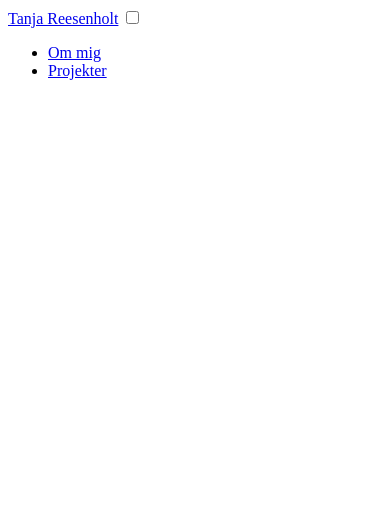
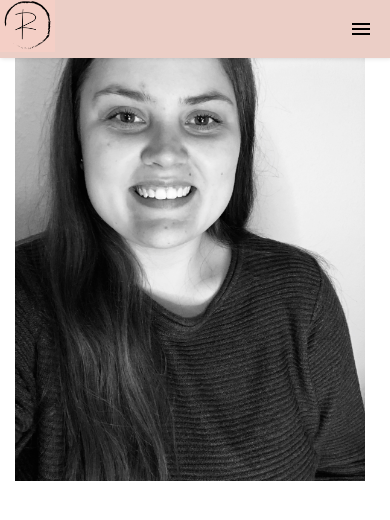
Before and after one commit to tanj8250/TanjaPortfolio, a plain HTML site: page index.html in a window 390 px wide. Drawn offline with Linux system fonts and the light colour scheme.

Commit message:
burger menu
stylet nav bar og burger menu

```diff
--- a/index.html
+++ b/index.html
@@ -10,8 +10,9 @@
     <title>Tanja Reesenholt</title>
 </head>
 <body>
+    <!--menu navigationen-->
     <header class="menu-bar">
-        <a href="/" class="logo">Tanja Reesenholt</a>
+        <img class="logoR" src="images/logoR.png" width="55" alt="logo">
         <input class="btn-menu" type="checkbox" id="btn-menu" />
         <label class="menu-icon" for="btn-menu"><span class="nav-icon"></span></label>
         <ul class="menu">
@@ -19,5 +20,8 @@
             <li><a href="#projekter">Projekter</a></li>
         </ul>
     </header>
+    <section>
+        <img class="mig" src="images/mig.jpeg" width="350" alt="mig">
+    </section>
 </body>
 </html>
--- a/style.css
+++ b/style.css
@@ -0,0 +1,162 @@
+/*defineret mine farver*/
+:root{
+    --brand-primary:#EBCEC6;
+    --brand-secondary:#C6C9C0;
+    --brand-tertiary:#A0AE97;
+    --brand-quaternary:#676360;
+}
+
+body{
+    margin: 0;
+    padding: 0;
+
+}
+
+/*menu navigation*/
+
+/*farve på tekst*/
+a{
+    color: #000000;
+}
+
+.menu-bar{
+    background-color:var(--brand-primary);
+    box-shadow: 1px 1px 4px 0 rgba(0,0,0,.1);
+    position: fixed;
+    width: 100%;
+    z-index: 3;
+}
+
+/*styling af udsende på skrift*/
+
+.menu-bar ul{
+    margin: 0;
+    padding: 0%;
+    list-style: none;
+    overflow: hidden;
+    background-color: var(--brand-primary);
+}
+
+.menu-bar ul a{
+    display: block;
+    padding: 20px;
+    text-decoration: none;
+    text-align: center;
+}
+
+/*hele menuen*/
+
+.menu-bar .menu{
+    clear: both;
+    max-height: 0;
+    transition: max-height .2s ease-out;
+}
+
+/*placering af burger menu icone*/
+
+.menu-bar .menu-icon{
+
+    padding: 28px 20px;
+    position: relative;
+    float: right;
+    cursor: pointer;
+}
+
+/*hamburger menu visuelt*/
+
+.menu-bar .menu-icon .nav-icon {
+    background-color:#000000;
+    display: block;
+    height: 2px;
+    width: 18px;
+    position: relative;
+    transition: background .2s ease-out;
+}
+
+.menu-bar .menu-icon .nav-icon:before{
+    background-color: #000000;
+    content: "";
+    display:block;
+    height: 100%;
+    width: 100%;
+    position: absolute;
+    transition: all .2s ease-out;
+    top: 5px;
+}
+
+.menu-bar .menu-icon .nav-icon:after{
+    background-color: #000000;
+    content: "";
+    display:block;
+    height: 100%;
+    width: 100%;
+    position: absolute;
+    transition: all .2s ease-out;
+    top: -5px;
+}
+
+/*skjuler tjekbox*/
+
+.menu-bar .btn-menu{
+    display: none;
+}
+
+/*menuen folder ud og ind*/
+
+.menu-bar .btn-menu:checked ~ .menu{
+    max-height: 240px;
+}
+
+/*styler burgermenuen til at være et X når den er åben*/
+
+.menu-bar .btn-menu:checked ~ .menu-icon .nav-icon{
+    background:transparent;
+}
+
+.menu-bar .btn-menu:checked ~ .menu-icon .nav-icon:before{
+    transform: rotate(-45deg);
+    top: 0;
+}
+
+.menu-bar .btn-menu:checked ~ .menu-icon .nav-icon:after{
+    transform: rotate(45deg);
+    top: 0;
+}
+
+/*logo*/
+
+.menu-bar .logoR{
+    display: block;
+    float: left;
+
+}
+
+.mig{
+    padding: 15px;
+
+
+}
+
+/*media queries starter her*/
+
+/*menuen*/
+
+@media (min-width:667px){
+    .menu-bar li{
+        float: left;
+    }
+
+    .menu-bar li a{
+        padding: 20px 30px;
+    }
+
+    .menu-bar .menu{
+        clear: none;
+        float: right;
+        max-height: none;
+    }
+
+    .menu-bar .menu-icon{
+        display: none;
+    }
+}
```
Also changed, not shown: images/logoR.png (added), images/mig.jpeg (added).
